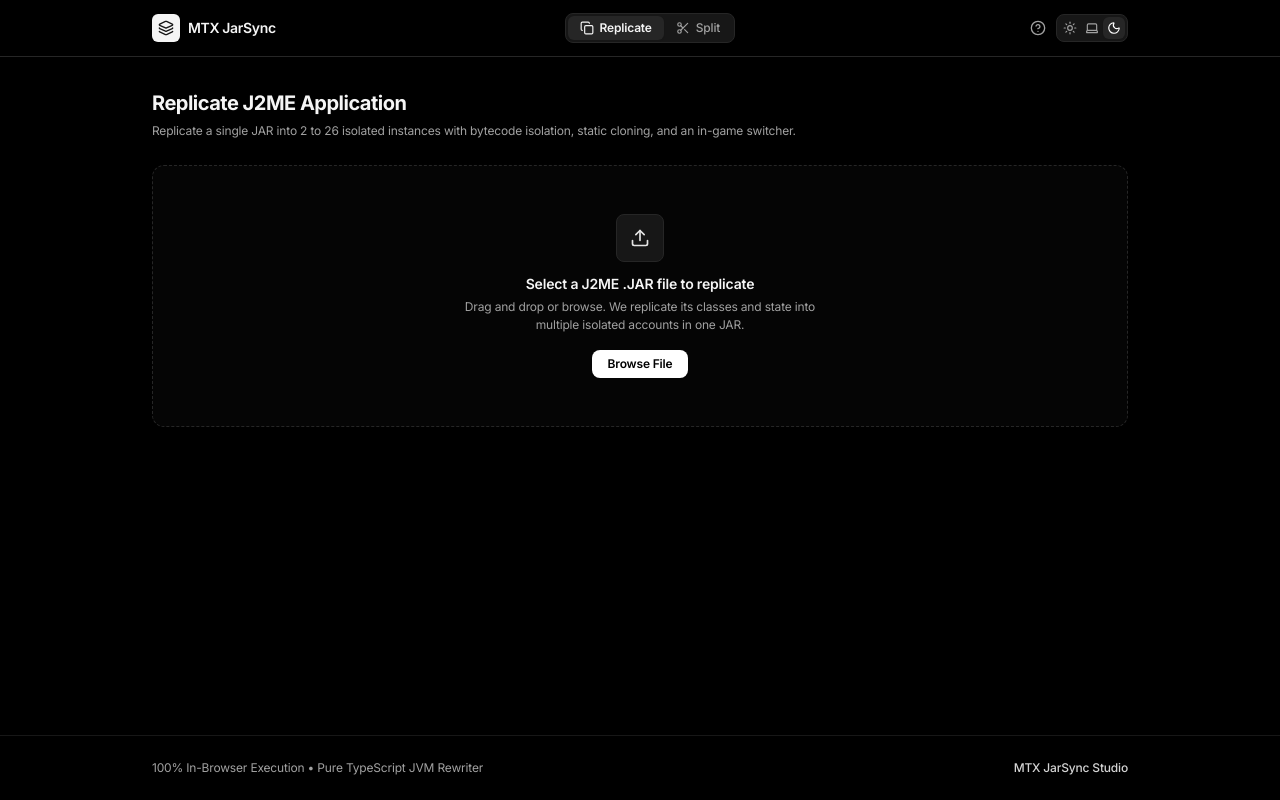
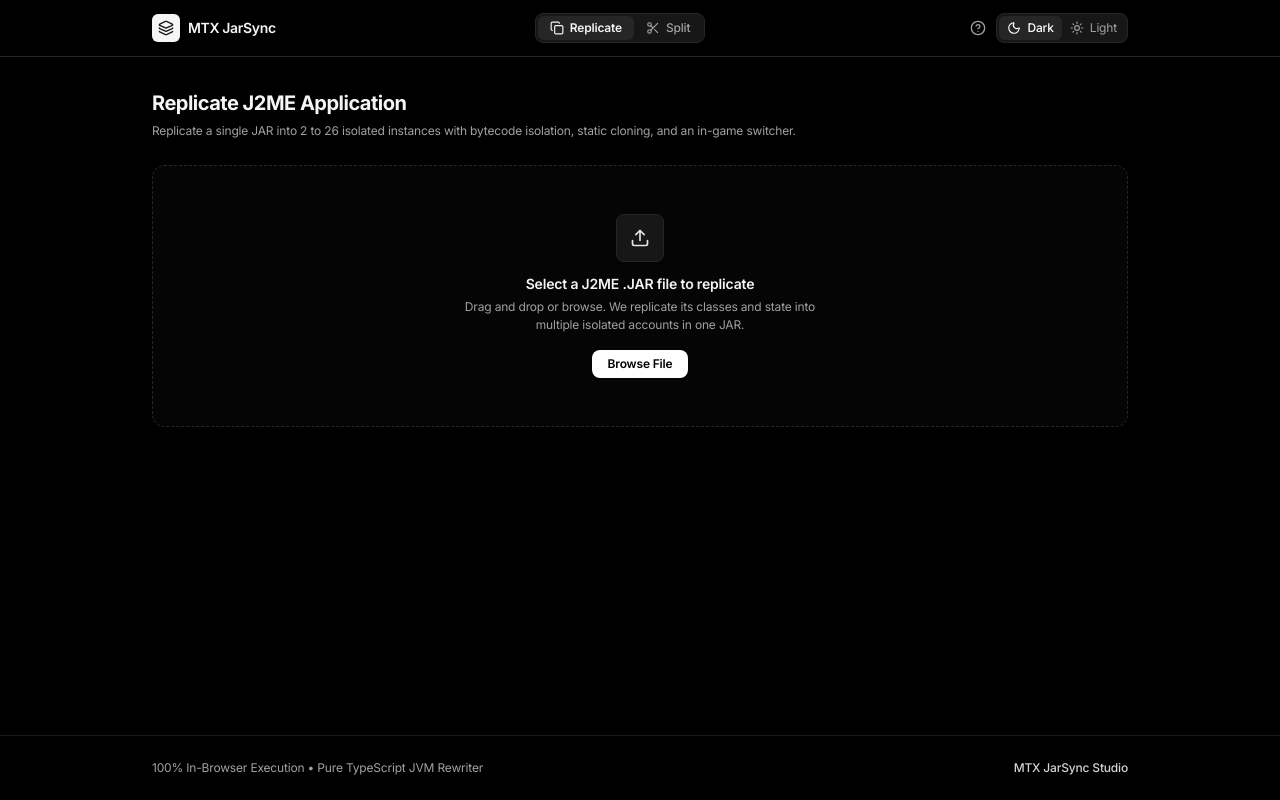
Before and after one commit to nsomatrix/mtx-jarsync, a Next.js app in the folder web/: page / in a window 1280 px wide. Built offline with nearby package versions, Linux system fonts and the light colour scheme.

Commit message:
fix(theme): remove system default, set pure dark as default, and eliminate theme flash with inline blocking script

```diff
--- a/web/app/ThemeContext.tsx
+++ b/web/app/ThemeContext.tsx
@@ -1,13 +1,13 @@
 "use client";
 
-import React, { createContext, useContext, useEffect, useState, useSyncExternalStore } from "react";
+import React, { createContext, useContext, useState, useSyncExternalStore } from "react";
 
-type Theme = "light" | "dark" | "system";
+export type Theme = "light" | "dark";
 
 interface ThemeContextType {
   theme: Theme;
-  resolvedTheme: "light" | "dark";
   setTheme: (theme: Theme) => void;
+  toggleTheme: () => void;
 }
 
 const ThemeContext = createContext<ThemeContextType | undefined>(undefined);
@@ -20,8 +20,8 @@ function subscribe(callback: () => void) {
 function getStoredTheme(): Theme {
   if (typeof window === "undefined") return "dark";
   try {
-    const val = localStorage.getItem("mtx-theme") as Theme | null;
-    if (val === "light" || val === "dark" || val === "system") {
+    const val = localStorage.getItem("mtx-theme");
+    if (val === "light" || val === "dark") {
       return val;
     }
   } catch {}
@@ -31,49 +31,25 @@ function getStoredTheme(): Theme {
 export function ThemeProvider({ children }: { children: React.ReactNode }) {
   const storedTheme = useSyncExternalStore(subscribe, getStoredTheme, () => "dark" as Theme);
   const [theme, setThemeState] = useState<Theme>(storedTheme);
-  const [resolvedTheme, setResolvedTheme] = useState<"light" | "dark">("dark");
-
-  useEffect(() => {
-    const mediaQuery = window.matchMedia("(prefers-color-scheme: dark)");
-
-    const applyTheme = () => {
-      let active: "light" | "dark" = "dark";
-      if (theme === "system") {
-        active = mediaQuery.matches ? "dark" : "light";
-      } else {
-        active = theme;
-      }
-      setResolvedTheme(active);
-
-      const root = document.documentElement;
-      if (active === "dark") {
-        root.classList.add("dark");
-      } else {
-        root.classList.remove("dark");
-      }
-    };
-
-    applyTheme();
-
-    const handler = () => {
-      if (theme === "system") {
-        applyTheme();
-      }
-    };
-
-    mediaQuery.addEventListener("change", handler);
-    return () => mediaQuery.removeEventListener("change", handler);
-  }, [theme]);
 
   const setTheme = (t: Theme) => {
     setThemeState(t);
     try {
       localStorage.setItem("mtx-theme", t);
     } catch {}
+    if (t === "dark") {
+      document.documentElement.classList.add("dark");
+    } else {
+      document.documentElement.classList.remove("dark");
+    }
+  };
+
+  const toggleTheme = () => {
+    setTheme(theme === "dark" ? "light" : "dark");
   };
 
   return (
-    <ThemeContext.Provider value={{ theme, resolvedTheme, setTheme }}>
+    <ThemeContext.Provider value={{ theme, setTheme, toggleTheme }}>
       {children}
     </ThemeContext.Provider>
   );
--- a/web/app/components/Navbar.tsx
+++ b/web/app/components/Navbar.tsx
@@ -5,7 +5,6 @@ import { useTheme } from "../ThemeContext";
 import {
   Sun,
   Moon,
-  Laptop,
   Copy,
   Scissors,
   HelpCircle,
@@ -72,49 +71,31 @@ export function Navbar({ activeTab, setActiveTab }: NavbarProps) {
               <HelpCircle className="h-4 w-4" />
             </button>
 
-            {/* Mobile single theme toggle */}
-            <button
-              onClick={() => setTheme(theme === "dark" ? "light" : "dark")}
-              className="sm:hidden p-1.5 text-neutral-600 dark:text-neutral-300 hover:bg-neutral-100 dark:hover:bg-neutral-900 rounded-md transition"
-              title="Toggle theme"
-            >
-              {theme === "dark" ? <Sun className="h-4 w-4" /> : <Moon className="h-4 w-4" />}
-            </button>
-
-            {/* Desktop 3-way theme toggle */}
-            <div className="hidden sm:flex items-center p-0.5 bg-neutral-100 dark:bg-neutral-900 rounded-lg border border-neutral-200/80 dark:border-neutral-800">
+            {/* Dark / Light Toggle */}
+            <div className="flex items-center p-0.5 bg-neutral-100 dark:bg-neutral-900 rounded-lg border border-neutral-200/80 dark:border-neutral-800">
+              <button
+                onClick={() => setTheme("dark")}
+                className={`flex items-center space-x-1.5 px-2 py-1 rounded-md text-xs transition ${
+                  theme === "dark"
+                    ? "bg-neutral-800 text-white font-medium shadow-xs"
+                    : "text-neutral-500 hover:text-neutral-800 dark:text-neutral-400 dark:hover:text-neutral-200"
+                }`}
+                title="Dark Mode"
+              >
+                <Moon className="h-3.5 w-3.5" />
+                <span className="hidden sm:inline">Dark</span>
+              </button>
               <button
                 onClick={() => setTheme("light")}
-                className={`p-1 rounded-md transition ${
+                className={`flex items-center space-x-1.5 px-2 py-1 rounded-md text-xs transition ${
                   theme === "light"
-                    ? "bg-white text-neutral-900 shadow-xs font-medium"
-                    : "text-neutral-500 hover:text-neutral-700 dark:text-neutral-400 dark:hover:text-neutral-200"
+                    ? "bg-white text-neutral-900 font-medium shadow-xs"
+                    : "text-neutral-500 hover:text-neutral-800 dark:text-neutral-400 dark:hover:text-neutral-200"
                 }`}
-                title="Light"
+                title="Light Mode"
               >
                 <Sun className="h-3.5 w-3.5" />
-              </button>
-              <button
-                onClick={() => setTheme("system")}
-                className={`p-1 rounded-md transition ${
-                  theme === "system"
-                    ? "bg-white dark:bg-neutral-800 text-neutral-900 dark:text-neutral-100 shadow-xs font-medium"
-                    : "text-neutral-500 hover:text-neutral-700 dark:text-neutral-400 dark:hover:text-neutral-200"
-                }`}
-                title="System Default"
-              >
-                <Laptop className="h-3.5 w-3.5" />
-              </button>
-              <button
-                onClick={() => setTheme("dark")}
-                className={`p-1 rounded-md transition ${
-                  theme === "dark"
-                    ? "bg-neutral-800 text-white shadow-xs font-medium"
-                    : "text-neutral-500 hover:text-neutral-700 dark:text-neutral-400 dark:hover:text-neutral-200"
-                }`}
-                title="Pure Dark"
-              >
-                <Moon className="h-3.5 w-3.5" />
+                <span className="hidden sm:inline">Light</span>
               </button>
             </div>
           </div>
--- a/web/app/layout.tsx
+++ b/web/app/layout.tsx
@@ -26,23 +26,11 @@ export default function RootLayout({
   children: React.ReactNode;
 }>) {
   return (
-    <html lang="en" suppressHydrationWarning className={`${inter.variable} font-sans h-full`}>
+    <html lang="en" suppressHydrationWarning className={`${inter.variable} font-sans h-full dark`}>
       <head>
         <script
           dangerouslySetInnerHTML={{
-            __html: `
-              (function() {
-                try {
-                  var stored = localStorage.getItem('mtx-theme');
-                  var isDark = stored ? (stored === 'dark' || (stored === 'system' && window.matchMedia('(prefers-color-scheme: dark)').matches)) : true;
-                  if (isDark) {
-                    document.documentElement.classList.add('dark');
-                  } else {
-                    document.documentElement.classList.remove('dark');
-                  }
-                } catch (e) {}
-              })();
-            `,
+            __html: `(function(){try{var t=localStorage.getItem('mtx-theme');if(t==='light'){document.documentElement.classList.remove('dark');}else{document.documentElement.classList.add('dark');}}catch(e){document.documentElement.classList.add('dark');}})();`,
           }}
         />
       </head>
```
